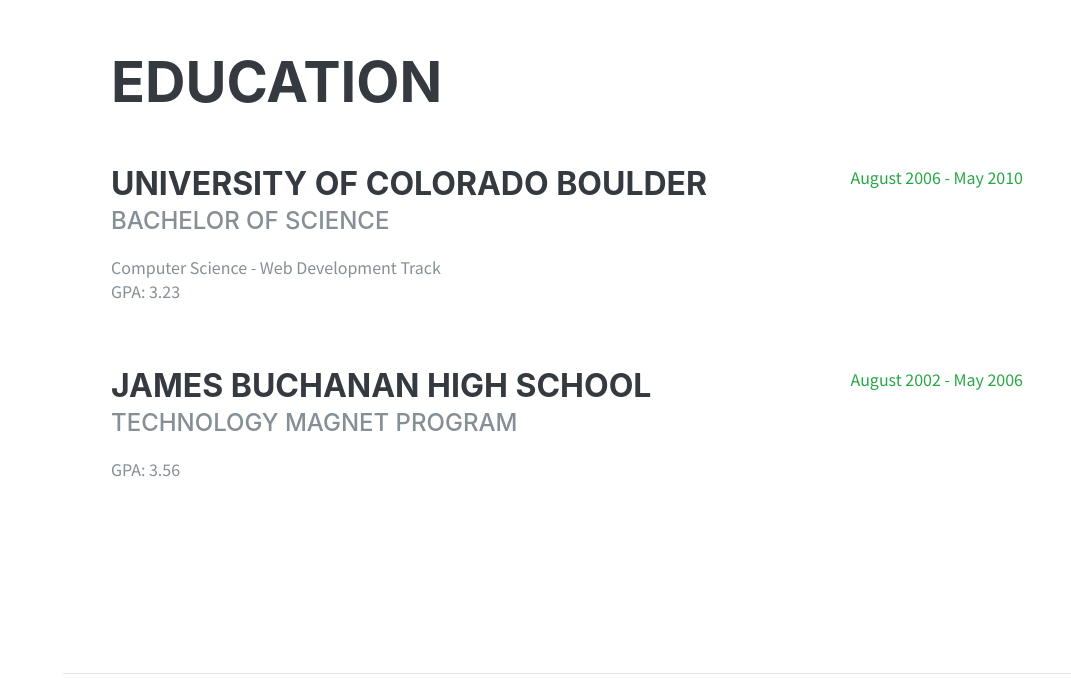
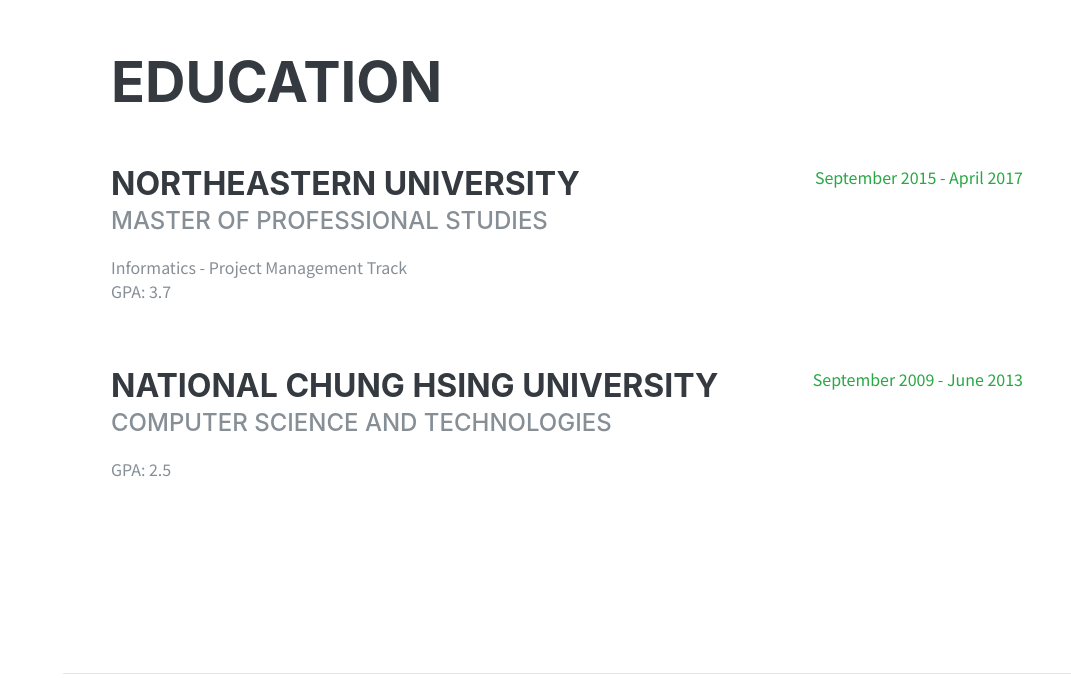
Before and after one commit to seven6306/tutor-resume-publish, a website: page index.html in a window 1280 px wide. Shown: the part 1771-2449 px from the top of the page, without its empty margins (209-1280 px from the left). Drawn offline with nearby package versions, Linux system fonts and the light colour scheme; files that its build step writes are made by us from their sources; a web font is replaced by a local one.

Commit message:
upadte education

```diff
--- a/index.html
+++ b/index.html
@@ -97,7 +97,7 @@
 
         <div class="resume-item d-flex flex-column flex-md-row mb-5">
           <div class="resume-content mr-auto">
-            <h3 class="mb-0">Full-stack Engineer</h3>
+            <h3 class="mb-0">Junior Full Stack Engineer</h3>
             <div class="subheading mb-3">Grace Intelligent Blockchain</div>
             <ul>
               <li>外派中國一個月支援前端開發</li>
@@ -152,24 +152,24 @@
 
         <div class="resume-item d-flex flex-column flex-md-row mb-5">
           <div class="resume-content mr-auto">
-            <h3 class="mb-0">University of Colorado Boulder</h3>
-            <div class="subheading mb-3">Bachelor of Science</div>
-            <div>Computer Science - Web Development Track</div>
-            <p>GPA: 3.23</p>
+            <h3 class="mb-0">Northeastern University</h3>
+            <div class="subheading mb-3">Master of Professional Studies</div>
+            <div>Informatics - Project Management Track</div>
+            <p>GPA: 3.7</p>
           </div>
           <div class="resume-date text-md-right">
-            <span class="text-primary">August 2006 - May 2010</span>
+            <span class="text-primary">September 2015 - April 2017</span>
           </div>
         </div>
 
         <div class="resume-item d-flex flex-column flex-md-row">
           <div class="resume-content mr-auto">
-            <h3 class="mb-0">James Buchanan High School</h3>
-            <div class="subheading mb-3">Technology Magnet Program</div>
-            <p>GPA: 3.56</p>
+            <h3 class="mb-0">National Chung Hsing University</h3>
+            <div class="subheading mb-3">Computer Science and Technologies</div>
+            <p>GPA: 2.5</p>
           </div>
           <div class="resume-date text-md-right">
-            <span class="text-primary">August 2002 - May 2006</span>
+            <span class="text-primary">September 2009 - June 2013</span>
           </div>
         </div>
 
```
